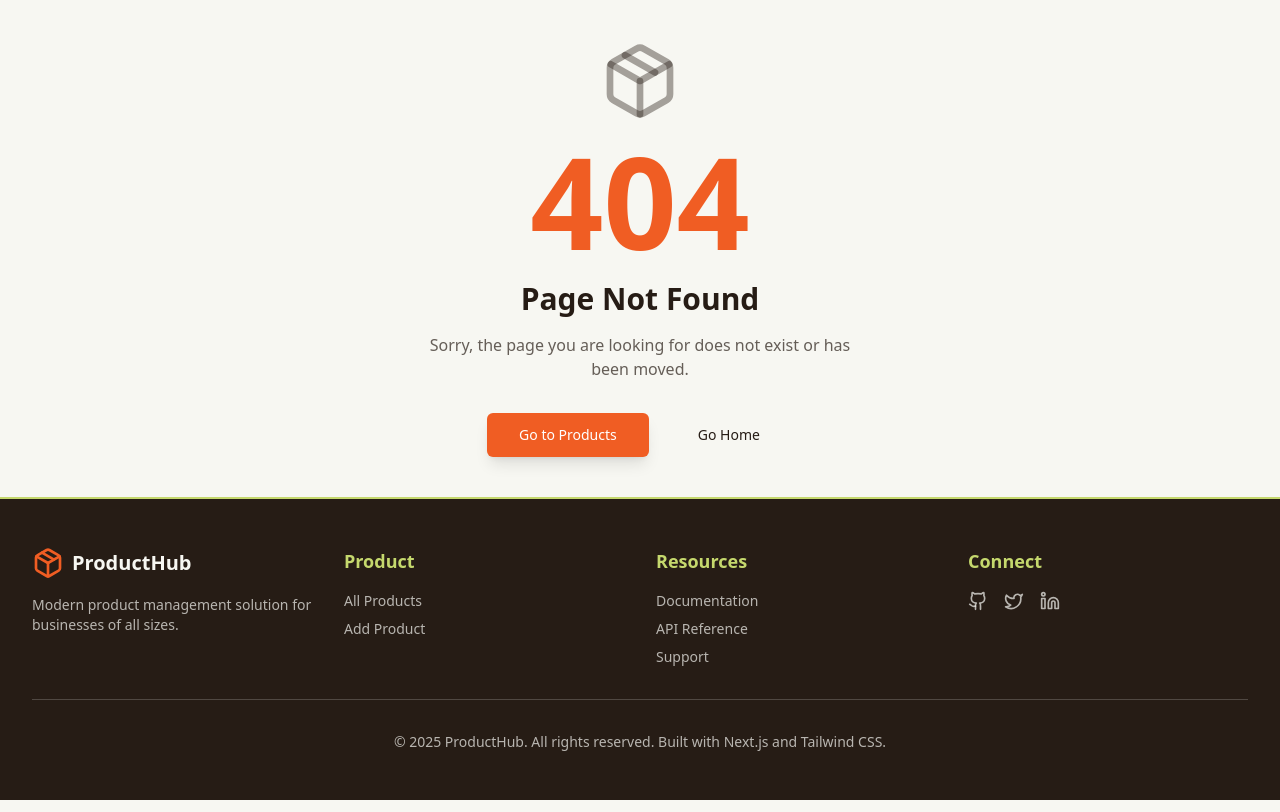
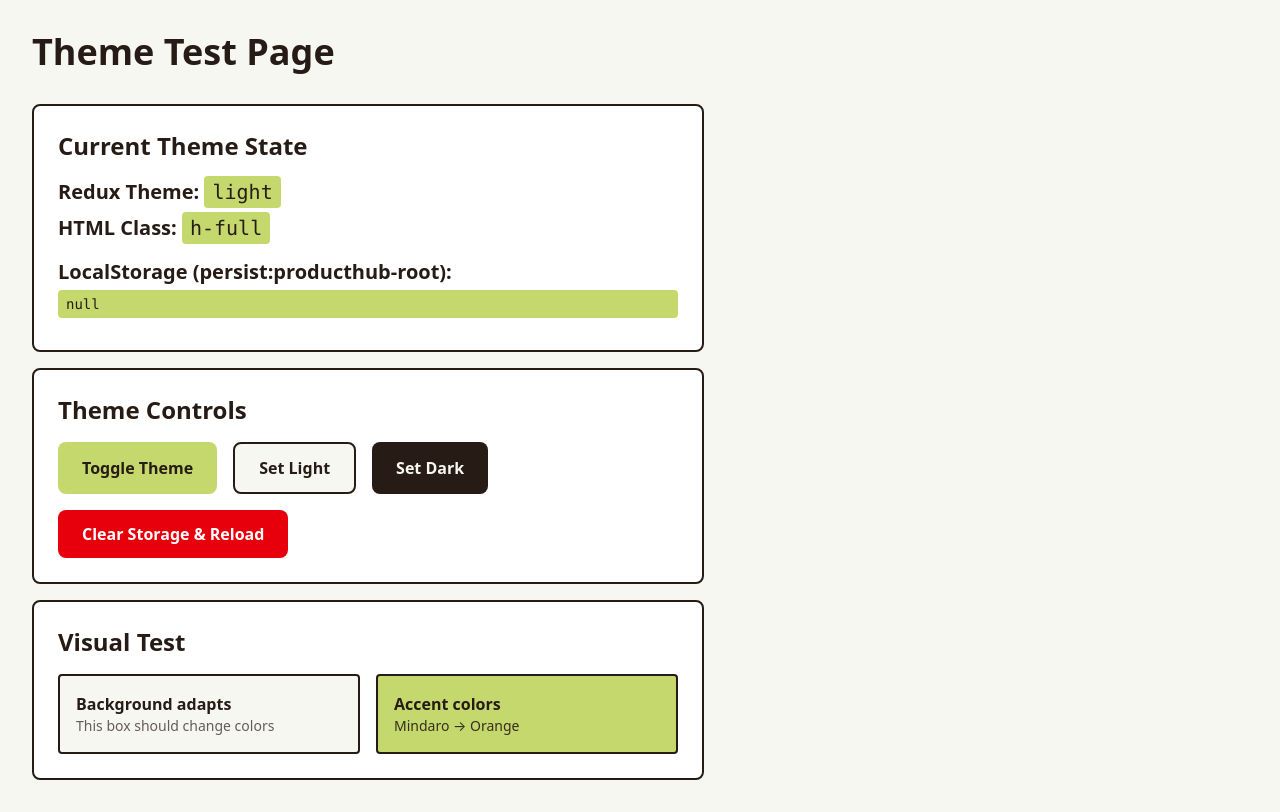
Before and after one commit to saminravi99/product-management-nextjs, a Next.js app: page /test-theme in a window 1280 px wide. Before the commit this address had no page. Built offline with nearby package versions, Linux system fonts and the light colour scheme.

Commit message:
fix: resolve theme inversion by removing next-themes conflict

```diff
--- a/app/globals.css
+++ b/app/globals.css
@@ -24,7 +24,8 @@
 }
 
 /* Smooth theme transitions */
-* {
+body,
+body *:not(html) {
   transition: background-color 0.3s ease, color 0.3s ease,
     border-color 0.3s ease;
 }
--- a/app/layout.tsx
+++ b/app/layout.tsx
@@ -64,7 +64,7 @@ export default function RootLayout({
   return (
     <html lang="en" suppressHydrationWarning className="h-full">
       <body
-        className={`${inter.variable} antialiased bg-baby-powder dark:bg-[#0f0d0b] text-licorice dark:text-baby-powder transition-colors duration-300 min-h-screen`}
+        className={`${inter.variable} antialiased bg-baby-powder  text-licorice dark:text-baby-powder transition-colors duration-300 min-h-screen`}
       >
         <StoreProvider>
           <ThemeApplier />
--- /dev/null
+++ b/app/test-theme/page.tsx
@@ -0,0 +1,125 @@
+"use client";
+
+import { useAppDispatch, useAppSelector } from "@/lib/store/hooks";
+import { setTheme, toggleTheme } from "@/lib/store/slices/themeSlice";
+import { useEffect } from "react";
+
+export default function TestThemePage() {
+  const dispatch = useAppDispatch();
+  const theme = useAppSelector((state) => state.theme.theme);
+
+  useEffect(() => {
+    console.log("📊 TestTheme Page Mounted");
+    console.log("📊 Current theme from Redux:", theme);
+    console.log(
+      "📊 HTML classList:",
+      document.documentElement.classList.toString()
+    );
+    console.log("📊 localStorage keys:", Object.keys(localStorage));
+    console.log(
+      "📊 localStorage producthub-theme:",
+      localStorage.getItem("producthub-theme")
+    );
+    console.log(
+      "📊 localStorage persist:producthub-root:",
+      localStorage.getItem("persist:producthub-root")
+    );
+  }, [theme]);
+
+  return (
+    <div className="min-h-screen p-8 bg-baby-powder dark:bg-[#0f0d0b] text-licorice dark:text-baby-powder">
+      <h1 className="text-4xl font-bold mb-8">Theme Test Page</h1>
+
+      <div className="space-y-4 max-w-2xl">
+        <div className="p-6 border-2 border-licorice dark:border-mindaro rounded-lg bg-white dark:bg-[#1a1612]">
+          <h2 className="text-2xl font-semibold mb-4">Current Theme State</h2>
+          <p className="text-xl mb-2">
+            <strong>Redux Theme:</strong>{" "}
+            <span className="font-mono bg-mindaro text-licorice px-2 py-1 rounded">
+              {theme}
+            </span>
+          </p>
+          <p className="text-xl mb-4">
+            <strong>HTML Class:</strong>{" "}
+            <span className="font-mono bg-mindaro text-licorice px-2 py-1 rounded">
+              {typeof window !== "undefined"
+                ? document.documentElement.classList.toString() || "none"
+                : "SSR"}
+            </span>
+          </p>
+          <p className="text-xl mb-2">
+            <strong>LocalStorage (persist:producthub-root):</strong>
+            <span className="font-mono bg-mindaro text-licorice px-2 py-1 rounded text-sm block mt-1">
+              {typeof window !== "undefined"
+                ? localStorage.getItem("persist:producthub-root") || "null"
+                : "SSR"}
+            </span>
+          </p>
+        </div>
+
+        <div className="p-6 border-2 border-licorice dark:border-mindaro rounded-lg bg-white dark:bg-[#1a1612]">
+          <h2 className="text-2xl font-semibold mb-4">Theme Controls</h2>
+          <div className="flex gap-4 flex-wrap">
+            <button
+              onClick={() => {
+                console.log("🔵 Toggling theme...");
+                dispatch(toggleTheme());
+              }}
+              className="px-6 py-3 bg-mindaro text-licorice rounded-lg font-semibold hover:bg-giants-orange hover:text-white transition-colors"
+            >
+              Toggle Theme
+            </button>
+
+            <button
+              onClick={() => {
+                console.log("☀️ Setting to light...");
+                dispatch(setTheme("light"));
+              }}
+              className="px-6 py-3 bg-baby-powder text-licorice border-2 border-licorice rounded-lg font-semibold hover:bg-beige transition-colors"
+            >
+              Set Light
+            </button>
+
+            <button
+              onClick={() => {
+                console.log("🌙 Setting to dark...");
+                dispatch(setTheme("dark"));
+              }}
+              className="px-6 py-3 bg-licorice text-baby-powder rounded-lg font-semibold hover:bg-[#0f0d0b] transition-colors"
+            >
+              Set Dark
+            </button>
+
+            <button
+              onClick={() => {
+                console.log("🗑️ Clearing localStorage...");
+                localStorage.clear();
+                console.log("🔄 Reloading page...");
+                window.location.reload();
+              }}
+              className="px-6 py-3 bg-red-600 text-white rounded-lg font-semibold hover:bg-red-700 transition-colors"
+            >
+              Clear Storage & Reload
+            </button>
+          </div>
+        </div>
+
+        <div className="p-6 border-2 border-licorice dark:border-mindaro rounded-lg bg-white dark:bg-[#1a1612]">
+          <h2 className="text-2xl font-semibold mb-4">Visual Test</h2>
+          <div className="grid grid-cols-2 gap-4">
+            <div className="p-4 bg-baby-powder dark:bg-[#0f0d0b] border-2 border-licorice dark:border-mindaro rounded">
+              <p className="font-semibold">Background adapts</p>
+              <p className="text-sm opacity-70">
+                This box should change colors
+              </p>
+            </div>
+            <div className="p-4 bg-mindaro dark:bg-giants-orange text-licorice dark:text-baby-powder border-2 border-licorice dark:border-mindaro rounded">
+              <p className="font-semibold">Accent colors</p>
+              <p className="text-sm opacity-90">Mindaro → Orange</p>
+            </div>
+          </div>
+        </div>
+      </div>
+    </div>
+  );
+}
--- a/components/theme-applier.tsx
+++ b/components/theme-applier.tsx
@@ -1,20 +1,42 @@
 "use client";
 
 import { useAppSelector } from "@/lib/store/hooks";
-import { useEffect } from "react";
+import { useEffect, useLayoutEffect, useState } from "react";
 
 export function ThemeApplier() {
   const theme = useAppSelector((state) => state.theme.theme);
+  const [hydrated, setHydrated] = useState(false);
 
+  // Wait for hydration
   useEffect(() => {
+    setHydrated(true);
+  }, []);
+
+  // Use useLayoutEffect to apply theme BEFORE paint
+  useLayoutEffect(() => {
+    if (!hydrated) {
+      console.log("⏳ ThemeApplier: Waiting for hydration...");
+      return;
+    }
+
     const root = document.documentElement;
 
+    console.log("🎨 ThemeApplier (Layout Effect): Current theme:", theme);
+    console.log("🎨 Current HTML classes BEFORE:", root.className);
+
+    // Remove both classes first to ensure clean state
+    root.classList.remove("dark");
+
+    // Add the current theme class
     if (theme === "dark") {
       root.classList.add("dark");
+      console.log("✅ Added 'dark' class to HTML");
     } else {
-      root.classList.remove("dark");
+      console.log("✅ Ensured NO 'dark' class on HTML (light mode)");
     }
-  }, [theme]);
+
+    console.log("🎨 Current HTML classes AFTER:", root.className);
+  }, [theme, hydrated]);
 
   return null;
 }
--- a/components/theme-provider.tsx
+++ /dev/null
@@ -1,22 +0,0 @@
-"use client";
-
-import { ThemeProvider as NextThemesProvider } from "next-themes";
-import * as React from "react";
-
-export function ThemeProvider({
-  children,
-  ...props
-}: React.ComponentProps<typeof NextThemesProvider>) {
-  return (
-    <NextThemesProvider
-      attribute="class"
-      defaultTheme="light"
-      enableSystem={false}
-      storageKey="producthub-theme"
-      disableTransitionOnChange={false}
-      {...props}
-    >
-      {children}
-    </NextThemesProvider>
-  );
-}
--- a/components/theme-toggle.tsx
+++ b/components/theme-toggle.tsx
@@ -9,11 +9,17 @@ export function ThemeToggle() {
   const dispatch = useAppDispatch();
   const theme = useAppSelector((state) => state.theme.theme);
 
+  const handleToggle = () => {
+    console.log("🔄 Theme Toggle: Current theme:", theme);
+    dispatch(toggleTheme());
+    console.log("🔄 Theme Toggle: Dispatched toggleTheme action");
+  };
+
   return (
     <Button
       variant="ghost"
       size="icon"
-      onClick={() => dispatch(toggleTheme())}
+      onClick={handleToggle}
       aria-label="Toggle theme"
     >
       {theme === "dark" ? (
--- a/lib/store/StoreProvider.tsx
+++ b/lib/store/StoreProvider.tsx
@@ -15,17 +15,22 @@ export function StoreProvider({ children }: StoreProviderProps) {
   const persistorRef = useRef<ReturnType<typeof persistStore> | null>(null);
 
   if (!storeRef.current) {
+    console.log("🏪 StoreProvider: Initializing store...");
     storeRef.current = makeStore();
     persistorRef.current = persistStore(storeRef.current);
   }
 
   return (
     <Provider store={storeRef.current}>
-      {persistorRef.current && (
-        <PersistGate loading={null} persistor={persistorRef.current}>
-          {children}
-        </PersistGate>
-      )}
+      <PersistGate
+        loading={<div>Loading theme...</div>}
+        persistor={persistorRef.current!}
+        onBeforeLift={() => {
+          console.log("🚀 PersistGate: State has been rehydrated");
+        }}
+      >
+        {children}
+      </PersistGate>
     </Provider>
   );
 }
--- a/lib/store/slices/themeSlice.ts
+++ b/lib/store/slices/themeSlice.ts
@@ -6,6 +6,7 @@ interface ThemeState {
     theme: Theme;
 }
 
+// Always start with light mode by default
 const initialState: ThemeState = {
     theme: 'light',
 };
@@ -15,10 +16,13 @@ const themeSlice = createSlice({
     initialState,
     reducers: {
         setTheme: (state, action: PayloadAction<Theme>) => {
+            console.log('🔄 Redux: setTheme action:', action.payload);
             state.theme = action.payload;
         },
         toggleTheme: (state) => {
-            state.theme = state.theme === 'light' ? 'dark' : 'light';
+            const newTheme = state.theme === 'light' ? 'dark' : 'light';
+            console.log('🔄 Redux: toggleTheme action:', state.theme, '→', newTheme);
+            state.theme = newTheme;
         },
     },
 });
--- a/lib/store/store.ts
+++ b/lib/store/store.ts
@@ -1,7 +1,7 @@
 import { combineReducers, configureStore } from '@reduxjs/toolkit';
 import { persistReducer } from 'redux-persist';
+import themeReducer from './slices/themeSlice';
 import storage from './storage';
-import themeReducer from './slices/themeSlice';
 
 const persistConfig = {
     key: 'producthub-root',
--- a/package.json
+++ b/package.json
@@ -18,7 +18,6 @@
     "clsx": "^2.1.1",
     "lucide-react": "^0.546.0",
     "next": "15.5.6",
-    "next-themes": "^0.4.6",
     "react": "19.1.0",
     "react-dom": "19.1.0",
     "react-hook-form": "^7.65.0",
```
Also changed, not shown: lib/store/storage.ts (indentation only), 1 other file (tests, documents, lock files or other folders).
